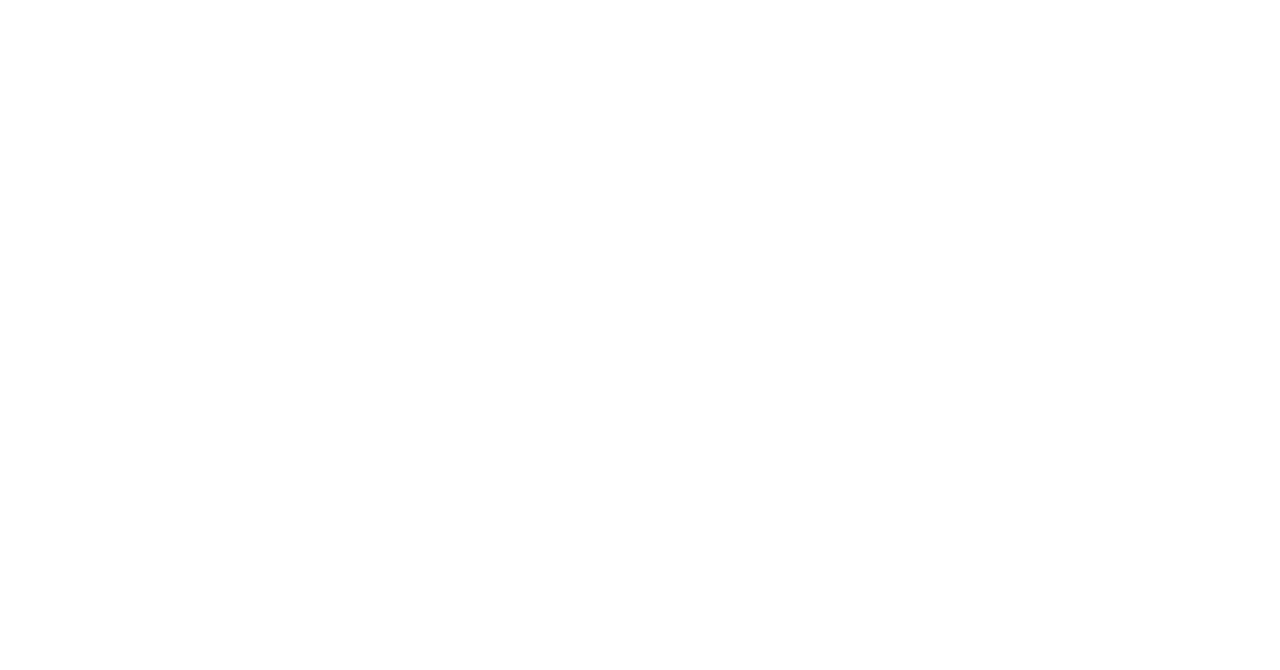
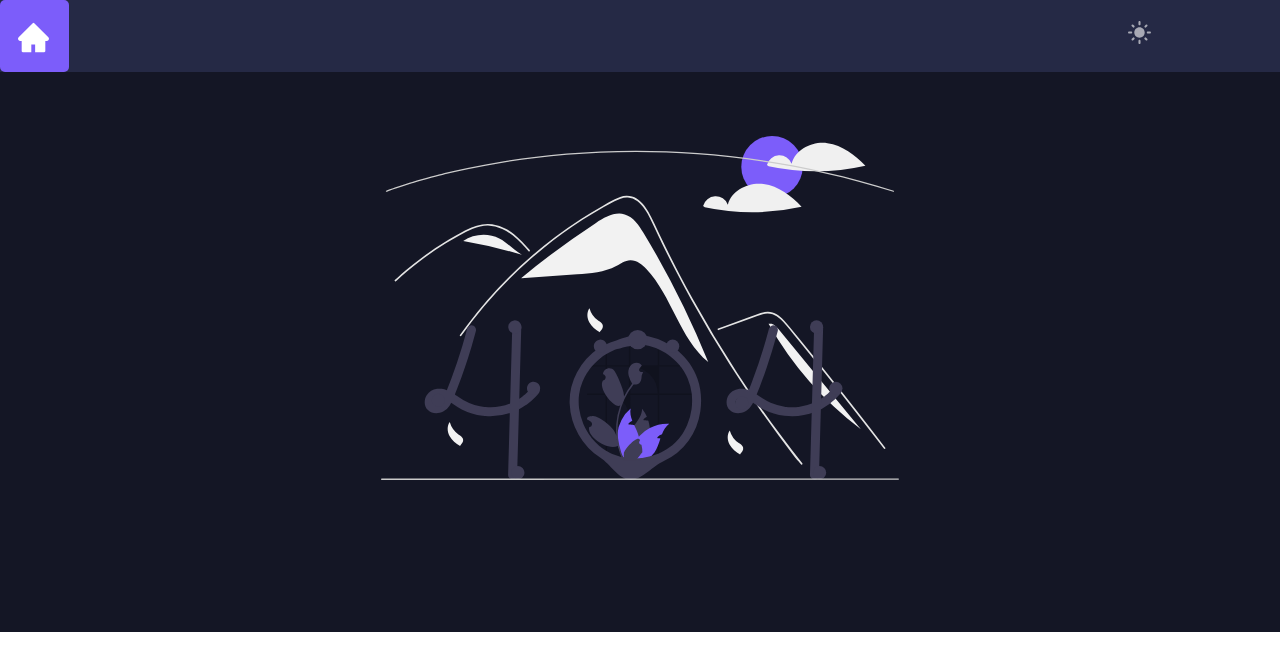
Before and after one commit to Mar550/Invoice-Maker, a React (Create React App) app in the folder client/: page /chart/create in a window 1280 px wide. Before the commit this address had no page. Shown: the top 670 px of the page. Built offline with nearby package versions, Linux system fonts and the light colour scheme.

Commit message:
Added: Error not found page

```diff
--- a/client/src/App.js
+++ b/client/src/App.js
@@ -27,6 +27,7 @@
             <Route path="/invoice/:id" element={<Invoice />} />
             <Route path="/edit/:id" element={<Edit />} />
             <Route path="/error" element={<Error />} />
+            <Route path="*" element={<Error />} />
           </Routes>
         </BrowserRouter>
       </div>
--- a/client/src/pages/Dashboard.js
+++ b/client/src/pages/Dashboard.js
@@ -53,7 +53,8 @@
     setFiltered(result)
   }
   console.log(filtered)
-
+ // isChecked = true -> load filtered
+ // isChecked = false -> load invoices
 
   return (
     <>
--- /dev/null
+++ b/client/src/pages/Error.js
@@ -0,0 +1,46 @@
+import React, {useContext} from 'react'
+import styled from 'styled-components'
+import Header from '../components/navigation/Header'
+import error from '../assets/404.svg'
+import { ThemeContext } from '../App';
+
+const Error = () => {
+
+    const { darkMode } = useContext(ThemeContext)
+
+    return (
+    <>
+    <Header/>
+    {
+    darkMode ?
+    <Container>
+        <Image src={error}/>
+    </Container>
+    :
+    <ContainerLight>
+        <Image src={error}/>
+    </ContainerLight>
+    }
+    </>
+  )
+}
+
+const Container = styled.div`
+    background: #141625;
+    height: 35rem;
+    padding: 4rem;
+`
+const Image = styled.img`
+    width: 45%;
+    display: block;
+    margin-left: auto;
+    margin-right: auto;
+`
+const ContainerLight = styled.div`
+    background: white;
+    height: 35rem;
+    padding: 4rem;
+`
+
+
+export default Error
--- a/client/src/pages/Register.js
+++ b/client/src/pages/Register.js
@@ -8,7 +8,6 @@
 import { useSelector, useDispatch } from 'react-redux';
 import { useNavigate } from 'react-router-dom';
 import { register, reset } from '../features/authSlice';
-
 
 const Register = () => {
 
```
Also changed, not shown: client/src/assets/404.svg (added).
